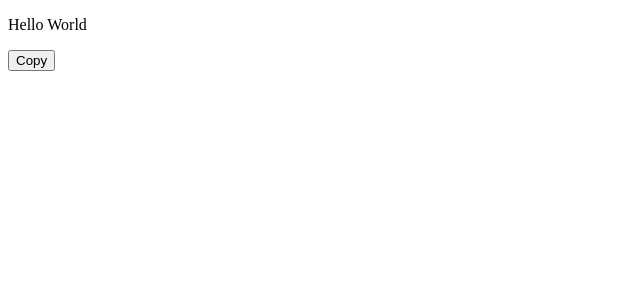
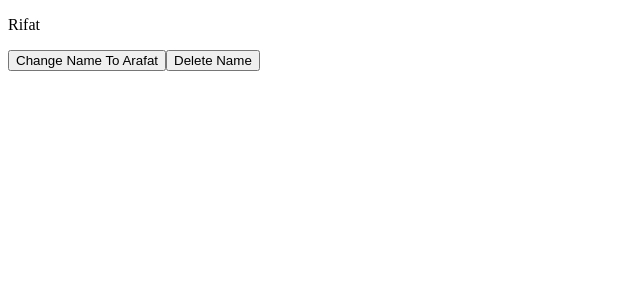
Before and after one commit to MOHI-UDDIN-AKBAR/React-Custom-Hooks, a React (Create React App) app: page / in a window 1280 px wide. Shown: the top 300 px of the page, without its empty margins (0-640 px from the left). Built offline with nearby package versions, Linux system fonts and the light colour scheme.

Commit message:
feat(hook-21): useCookie

```diff
--- a/package.json
+++ b/package.json
@@ -11,6 +11,7 @@
     "@types/react": "^18.2.21",
     "@types/react-dom": "^18.2.7",
     "copy-to-clipboard": "^3.3.3",
+    "js-cookie": "^3.0.5",
     "react": "^18.2.0",
     "react-dom": "^18.2.0",
     "react-scripts": "5.0.1",
@@ -42,6 +43,7 @@
     ]
   },
   "devDependencies": {
+    "@types/js-cookie": "^3.0.4",
     "@types/lodash": "^4.14.198"
   }
 }
--- a/src/App.tsx
+++ b/src/App.tsx
@@ -15,9 +15,11 @@
 // import StateWithValidationComponent from "./useStateWithValidation/StateWithValidationComponent";
 // import UseEffectOnceComponent from "./useEffectOnce/UseEffectOnceComponent";
 // import ClickOutsideComponent from "./useClickOutside/ClickOutsideComponent";
-import CopyToClipBoardCompnent from "./useCopyToClipBoard/CopyToClipBoardCompnent";
+// import CopyToClipBoardCompnent from "./useCopyToClipBoard/CopyToClipBoardCompnent";
 // import DarkModeComponent from "./useDarkMode/DarkModeComponent";
 // import SizeComponent from "./useSize/SizeComponent";
+
+import CookiesComponent from "./useCookies/CookiesComponent";
 
 const App = () => (
   <>
@@ -41,7 +43,8 @@ const App = () => (
     {/* <UseEffectOnceComponent /> */}
     {/* <ClickOutsideComponent /> */}
     {/* <DarkModeComponent /> */}
-    <CopyToClipBoardCompnent />
+    {/* <CopyToClipBoardCompnent /> */}
+    <CookiesComponent />
   </>
 );
 
--- /dev/null
+++ b/src/useCookies/CookiesComponent.tsx
@@ -0,0 +1,23 @@
+import React from "react";
+import useCookies from "./useCookies";
+
+const CookiesComponent = () => {
+  const { userName, updateCookie, removeCookie } = useCookies(
+    "username",
+    "Rifat"
+  );
+
+  return (
+    <div>
+      <p>{userName}</p>
+      <button type="button" onClick={() => updateCookie("Arafat")}>
+        Change Name To Arafat
+      </button>
+      <button type="button" onClick={() => removeCookie()}>
+        Delete Name
+      </button>
+    </div>
+  );
+};
+
+export default CookiesComponent;
--- /dev/null
+++ b/src/useCookies/useCookies.tsx
@@ -0,0 +1,36 @@
+import React from "react";
+import Cookies from "js-cookie";
+const useCookies = (name: string, defaultValue: string) => {
+  const [userName, setUserName] = React.useState<string | null>(() => {
+    const cookie = Cookies.get(name);
+    console.log(cookie);
+    if (cookie) return cookie;
+    Cookies.set(name, defaultValue);
+    return defaultValue;
+  });
+
+  const updateCookie = React.useCallback(
+    (newName: string) => {
+      try {
+        Cookies.set(name, newName);
+        setUserName(newName);
+      } catch (error) {
+        console.error("Failed to update cookie:", error);
+      }
+    },
+    [name]
+  );
+
+  const removeCookie = React.useCallback(() => {
+    try {
+      Cookies.remove(name);
+      setUserName(null);
+    } catch (error) {
+      console.error("Failed to remove cookie:", error);
+    }
+  }, [name]);
+
+  return { userName, updateCookie, removeCookie };
+};
+
+export default useCookies;
```
Also changed, not shown: 1 other file (tests, documents, lock files or other folders).
